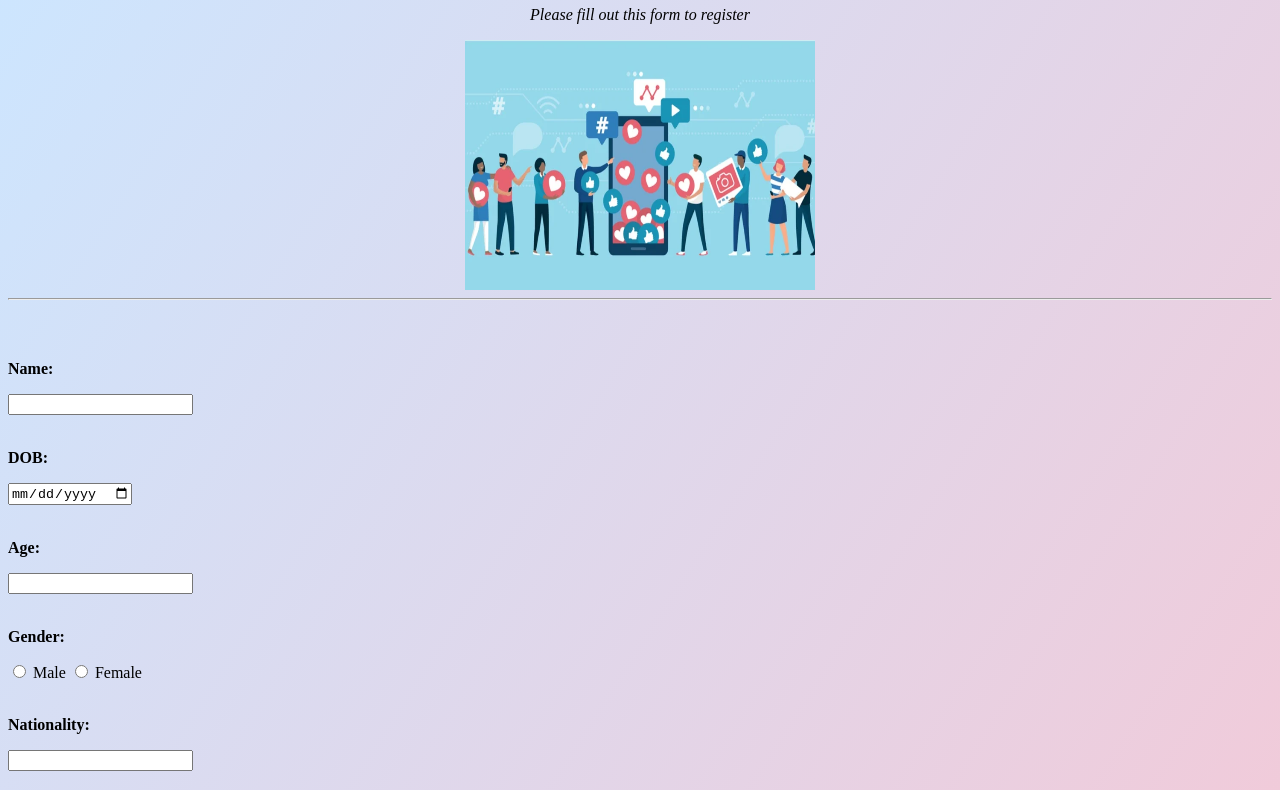
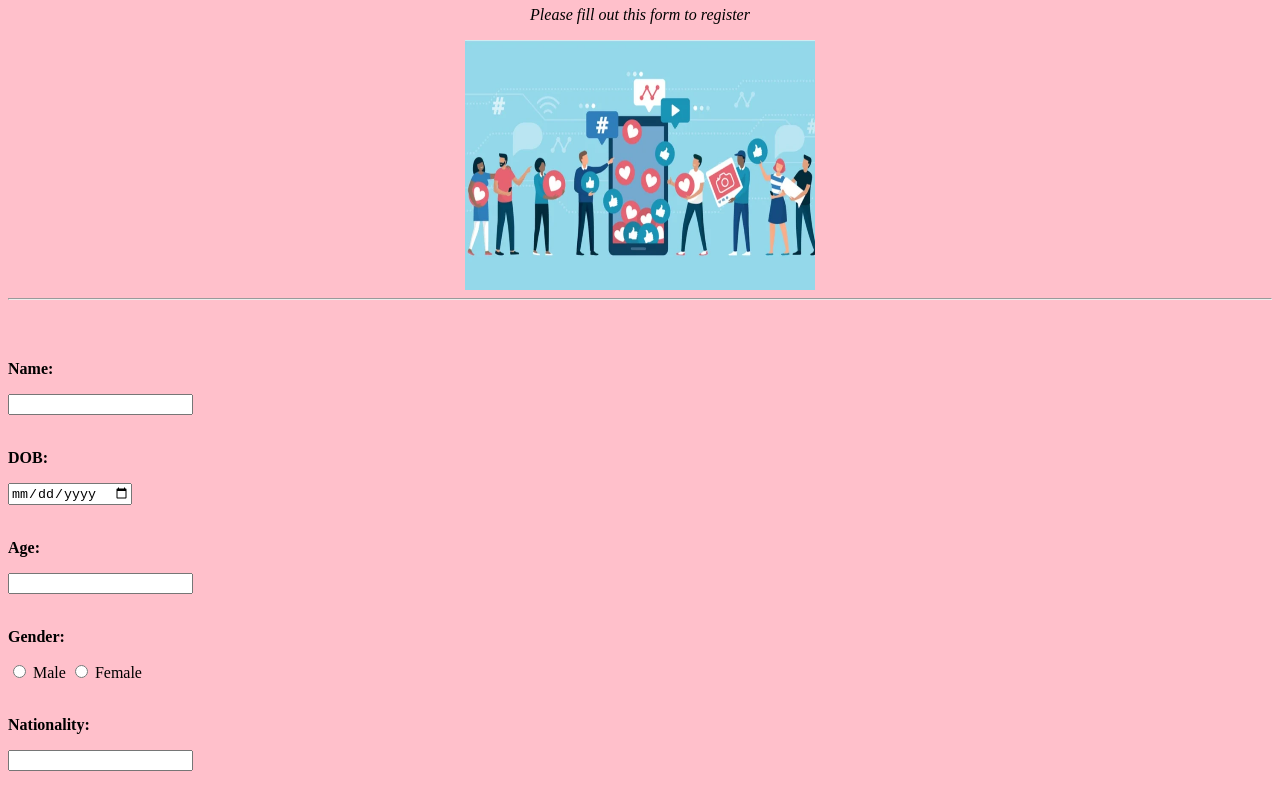
Before and after one commit to Mariaa2006/Registration-Form, a plain HTML site: page index.html in a window 1280 px wide. Shown: the part 60-850 px from the top of the page. Drawn offline with Linux system fonts and the light colour scheme.

Commit message:
Update style.css

```diff
--- a/style.css
+++ b/style.css
@@ -1,5 +1,5 @@
 body
- {background :linear-gradient(to bottom right,#cce6ff,pink );}
+ {background :pink;}
 h1 {color :black;}
 h2 {color :black;}
 p {color :black;}
```
